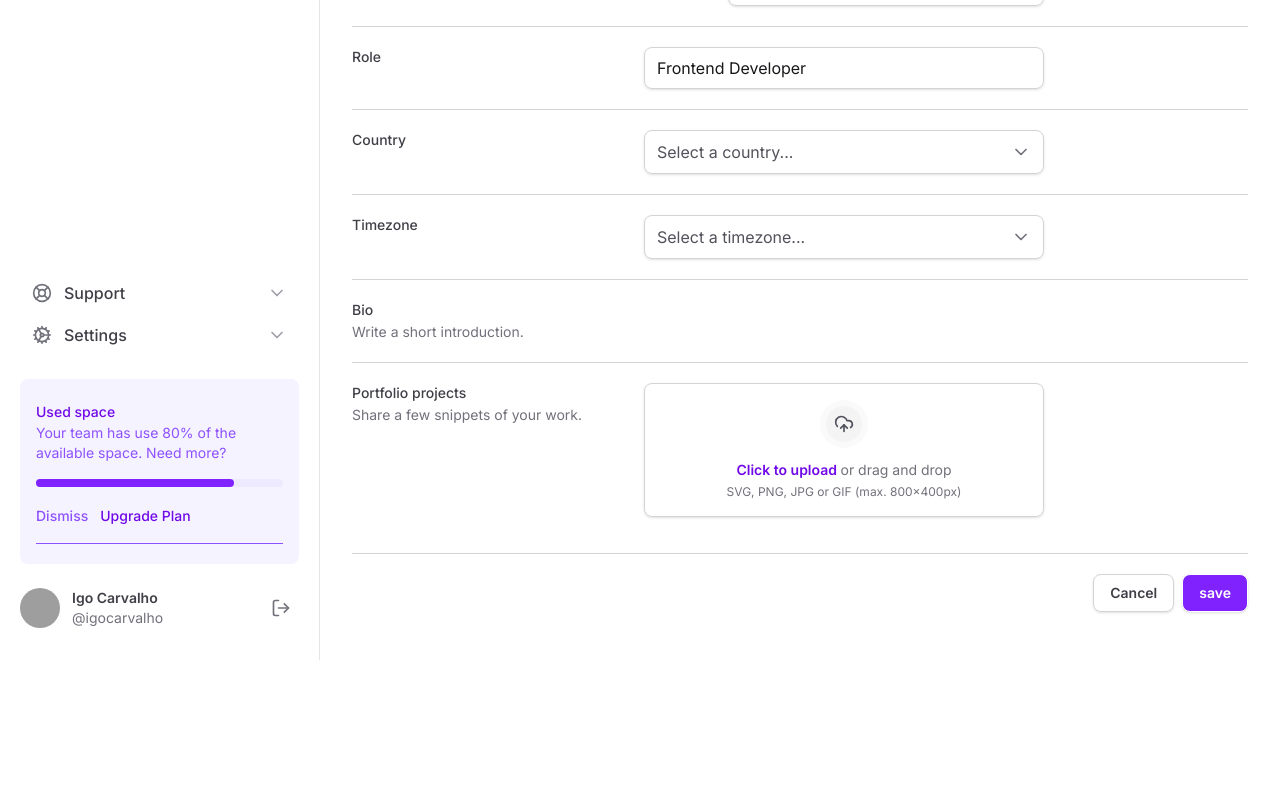
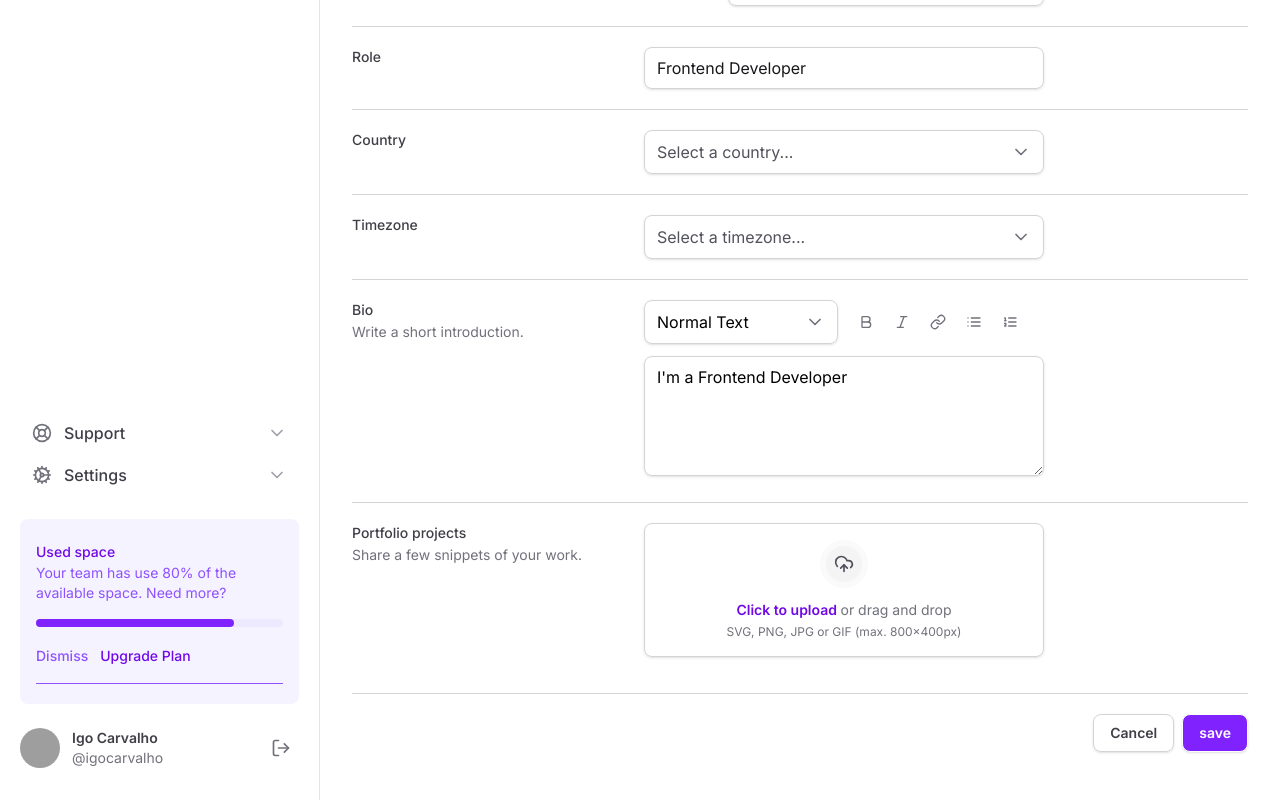
Before and after one commit to IgoCarvalho/admin-ui-tailwind, a Next.js app: page / in a window 1280 px wide. Shown: the part 548-1348 px from the top of the page. Before the commit the page ends 1208 px from the top, so only its background shows below. Built offline with nearby package versions, Linux system fonts and the light colour scheme; grey boxes are pictures that could not be loaded.

Commit message:
feat: create bio section

```diff
--- a/src/app/page.tsx
+++ b/src/app/page.tsx
@@ -1,8 +1,16 @@
 import * as InputFile from "@/ui/form/input-file";
 import * as Select from "@/ui/form/select";
+import { TextArea } from "@/ui/form/text-area";
 import * as Input from "@/ui/input";
 import { SettingsTabs } from "@/ui/settings-tabs";
-import { MailIcon } from "lucide-react";
+import {
+  BoldIcon,
+  ItalicIcon,
+  LinkIcon,
+  ListIcon,
+  ListOrderedIcon,
+  MailIcon,
+} from "lucide-react";
 
 export default function Home() {
   return (
@@ -148,7 +156,38 @@ export default function Home() {
               </span>
             </label>
 
-            <div></div>
+            <div className="space-y-3">
+              <div className="grid grid-cols-2 gap-3">
+                <Select.Root defaultValue="normal">
+                  <Select.Item value="normal">Normal Text</Select.Item>
+                  <Select.Item value="md">Markdown</Select.Item>
+                </Select.Root>
+
+                <div className="flex items-center gap-1">
+                  <button className=" p-2 rounded-md hover:bg-zinc-50">
+                    <BoldIcon className="size-4 text-zinc-500" />
+                  </button>
+
+                  <button className=" p-2 rounded-md hover:bg-zinc-50">
+                    <ItalicIcon className="size-4 text-zinc-500" />
+                  </button>
+
+                  <button className=" p-2 rounded-md hover:bg-zinc-50">
+                    <LinkIcon className="size-4 text-zinc-500" />
+                  </button>
+
+                  <button className=" p-2 rounded-md hover:bg-zinc-50">
+                    <ListIcon className="size-4 text-zinc-500" />
+                  </button>
+
+                  <button className=" p-2 rounded-md hover:bg-zinc-50">
+                    <ListOrderedIcon className="size-4 text-zinc-500" />
+                  </button>
+                </div>
+              </div>
+
+              <TextArea id="bio" defaultValue="I'm a Frontend Developer" />
+            </div>
           </div>
 
           <div className="grid grid-cols-(--grid-form) gap-3 pb-5">
--- /dev/null
+++ b/src/ui/form/text-area.tsx
@@ -0,0 +1,10 @@
+import { ComponentProps } from "react";
+
+export function TextArea(props: ComponentProps<"textarea">) {
+  return (
+    <textarea
+      className="min-h-30 w-full rounded-lg border border-zinc-300 px-3 py-2 shadow-sm"
+      {...props}
+    />
+  );
+}
```
